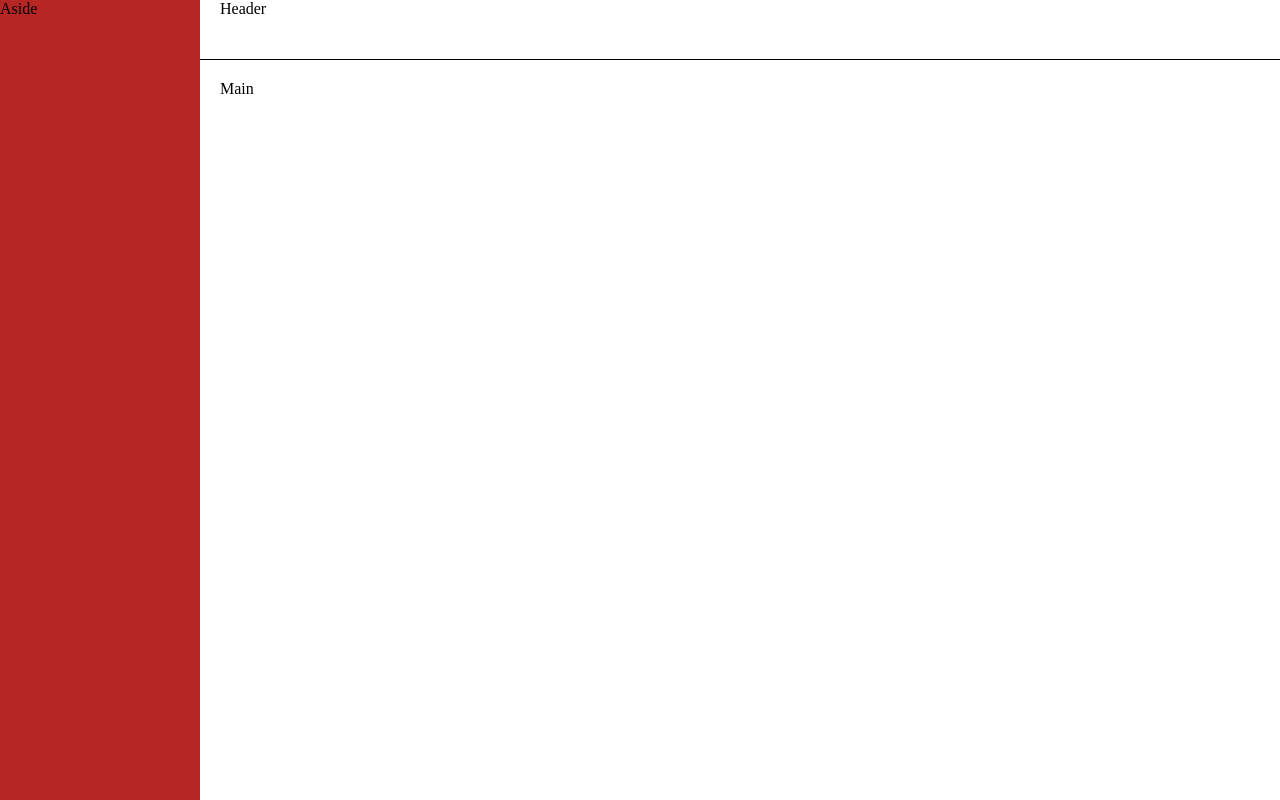
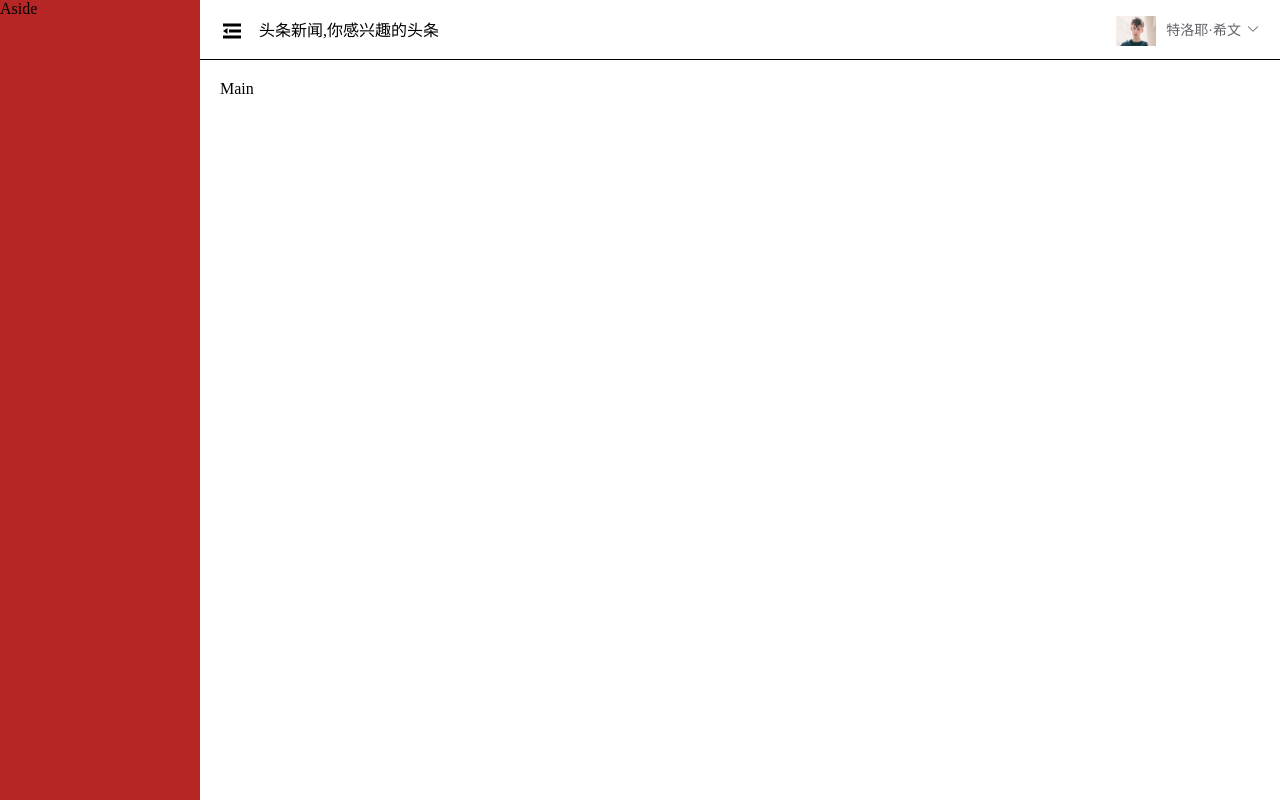
Before and after one commit to Luzyao052/toutiao-pc-project, a Vue app: page /#/ in a window 1280 px wide. Built offline with nearby package versions, Linux system fonts and the light colour scheme.

Commit message:
首页-头部导航

```diff
--- a/src/views/home/index.vue
+++ b/src/views/home/index.vue
@@ -1,31 +1,69 @@
 <template>
-<el-container class="container-home">
-  <el-aside class="my-aside" width="200px">Aside</el-aside>
-  <el-container>
-    <el-header class="my-header">Header</el-header>
-    <el-main>Main</el-main>
+  <el-container class="container-home">
+    <el-aside class="my-aside" width="200px">Aside</el-aside>
+    <el-container>
+      <el-header class="my-header">
+        <span class="icon el-icon-s-fold"></span>
+        <span class="text">头条新闻,你感兴趣的头条</span>
+        <!-- 头部下拉  element-UI -->
+        <el-dropdown class="my-dropdown">
+          <span class="el-dropdown-link">
+            <!-- 头像 -->
+            <img class="user-img" src="../../assets/imgs/avatar.jpg" alt="">
+            <!-- 用户名称 -->
+            <span class="user-name">特洛耶·希文</span>
+            <i class="el-icon-arrow-down el-icon--right"></i>
+          </span>
+          <el-dropdown-menu slot="dropdown">
+            <el-dropdown-item>个人设置</el-dropdown-item>
+            <el-dropdown-item>退出登录</el-dropdown-item>
+          </el-dropdown-menu>
+        </el-dropdown>
+      </el-header>
+      <el-main>Main</el-main>
+    </el-container>
   </el-container>
-</el-container>
 </template>
 
 <script>
 export default {
-name:''
-}
+  name: ""
+};
 </script>
 
 <style scoped lang="less">
-.container-home{
-  width:100%;
-  height:100%;
+.container-home {
+  width: 100%;
+  height: 100%;
   position: absolute;
   left: 0;
   top: 0;
-  .my-aside{
-    background-color: #B52624;
+  .my-aside {
+    background-color: #b52624;
   }
-  .my-header{
+  .my-header {
     border-bottom: 1px solid #000;
+    line-height: 60px;
+    .icon {
+      font-size: 24px;
+      vertical-align: middle;
+    }
+    .text {
+      vertical-align: middle;
+      padding-left: 15px;
+    }
+    .my-dropdown{
+      float: right;
+      .user-img{
+        width: 40px;
+        height: 30px;
+        vertical-align: middle;
+      }
+      .user-name{
+        vertical-align: middle;
+        padding-left: 10px;
+      }
+    }
   }
 }
 </style>
```
Also changed, not shown: src/assets/imgs/avatar.jpg.
